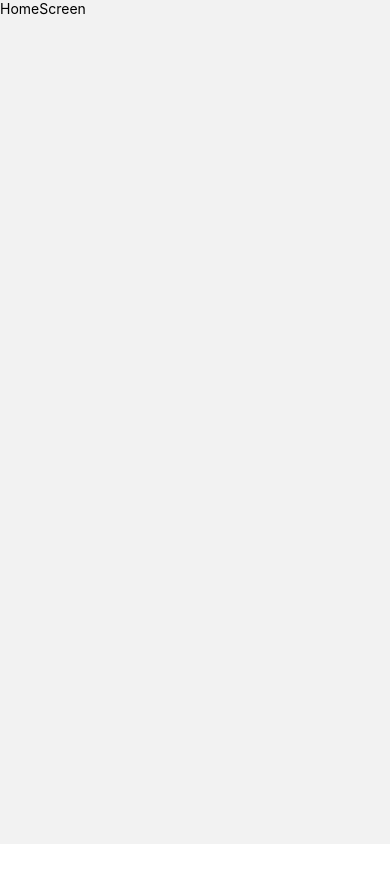
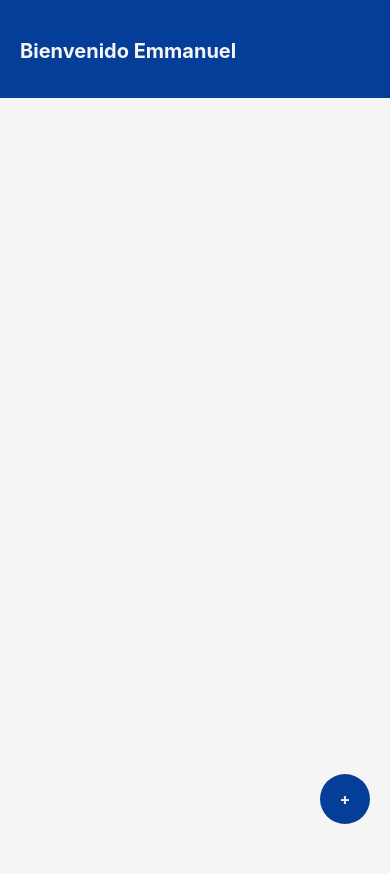
Before and after one commit to EmmanuelBazan/Real-time-chat-RN, a React Native app in the folder EasyChat/: screen /HomeScreen in a window 390 px wide. Before the commit the page ends 844 px from the top, so only its background shows below. Built offline with nearby package versions, Linux system fonts and the light colour scheme.

Commit message:
Style home impl

```diff
--- a/EasyChat/package.json
+++ b/EasyChat/package.json
@@ -12,6 +12,7 @@
   "dependencies": {
     "@react-navigation/native": "^6.1.8",
     "@react-navigation/native-stack": "^6.9.14",
+    "@react-navigation/stack": "^6.3.18",
     "react": "18.2.0",
     "react-native": "0.72.6",
     "react-native-safe-area-context": "^4.7.2",
--- a/EasyChat/src/presentation/pages/home/pages/homeScreen.tsx
+++ b/EasyChat/src/presentation/pages/home/pages/homeScreen.tsx
@@ -1,11 +1,81 @@
-import { Text, View } from "react-native"
+import { StyleSheet, Text, TouchableOpacity, View } from "react-native"
+import Spacer from "../../../widgets/spacer/spacer";
 
 const HomeScreen = () => {
     return(
-        <View>
-            <Text>HomeScreen</Text>
+        <View style={styles.globalContainer} >
+            <Spacer hspace={30}/>
+            <View style={styles.appBar} >
+                <Text style={styles.h1} >Bienvenido Emmanuel</Text>
+            </View>
+            <View style={styles.body} >
+                <View style={styles.btncontainer} >
+                    <TouchableOpacity>
+                        <View style={styles.btn} >
+                            <Text style={styles.txtbtn} >+</Text>
+                        </View>
+                    </TouchableOpacity>
+                </View>
+            </View>
         </View>
     )
 }
 
 export default HomeScreen;
+
+const styles = StyleSheet.create({
+    globalContainer: {
+        width: '100%',
+        height: '100%',
+        display: 'flex',
+        flexDirection: 'column',
+        backgroundColor: '#053e99',
+    },
+    appBar: {
+        width: '100%',
+        height: '8%',
+        display: 'flex',
+        flexDirection: 'column',
+        backgroundColor: '#053e99',
+        paddingHorizontal: 20,
+        justifyContent: 'center',
+    },
+    body: {
+        width: '100%',
+        height: '92%',
+        display: 'flex',
+        flexDirection: 'column',
+        backgroundColor: '#f5f5f5'
+    },
+    h1: {
+        color: '#f5f5f5',
+        fontSize: 20,
+        fontWeight: '700',
+        marginBottom: 25,
+    },
+    btn: {
+        width: 50,
+        height: 50,
+        display: 'flex',
+        flexDirection: 'column',
+        backgroundColor: '#053e99',
+        color: '#f5f5f5',
+        borderRadius: 25,
+        justifyContent: 'center',
+        alignItems: 'center',
+    },
+    txtbtn: {
+        color: '#f5f5f5',
+        fontSize: 16,
+        fontWeight: '700',
+    },
+    btncontainer: {
+        width: '100%',
+        display: 'flex',
+        flexDirection: 'row',
+        justifyContent: 'flex-end',
+        paddingHorizontal: 20,
+        position: 'absolute',
+        bottom: 50
+    }
+});
--- a/EasyChat/src/presentation/pages/login/pages/loginScreen.tsx
+++ b/EasyChat/src/presentation/pages/login/pages/loginScreen.tsx
@@ -7,16 +7,19 @@ import {
     TouchableOpacity,
     View
 } from "react-native";
+import { StackNavigationProp } from '@react-navigation/stack';
+import { StackParamList } from "../../../navigation/stackParamList";
+import Spacer from "../../../widgets/spacer/spacer";
 
 const IMG = {uri: 'https://media.discordapp.net/attachments/1135676720142356492/1164326265583570944/emmanuel99._a_person_reading_a_message_on_the_phone_and_smiling_d41f07ee-eaba-4a4b-a82e-ada22efc7989.png?ex=6542ce55&is=65305955&hm=9097efb119c30b3af9d7b61b9770b1f895b87597f0b3b81f17c4743efc388255&=&width=466&height=831'};
 
-const Spacer = ({hspace = 1}) => {
-    return(
-        <View style={{height: hspace}} ></View>
-    )
+type navigationType = StackNavigationProp<StackParamList,'LoginScreen'>;
+
+type props = {
+    navigation: navigationType
 }
 
-const LoginScreen = () => {
+const LoginScreen = ({navigation}: props) => {
     return(
         <View style={styles.container}>
             <ImageBackground source={IMG} resizeMode="cover" style={styles.image}>
@@ -30,7 +33,7 @@ const LoginScreen = () => {
                             placeholderTextColor='#828282'
                         />
                         <Spacer hspace={30} />
-                        <TouchableOpacity>
+                        <TouchableOpacity onPress={() => navigation.navigate('HomeScreen')} >
                             <View style={styles.btnFill} >
                                 <Text style={styles.txtbtnW} >Iniciar sesion</Text>
                             </View>
--- /dev/null
+++ b/EasyChat/src/presentation/widgets/spacer/spacer.tsx
@@ -0,0 +1,10 @@
+import React from "react"
+import { View } from "react-native"
+
+const Spacer = ({hspace = 1}) => {
+    return(
+        <View style={{height: hspace}} ></View>
+    )
+}
+
+export default Spacer;
```
Also changed, not shown: 1 other file (tests, documents, lock files or other folders).
